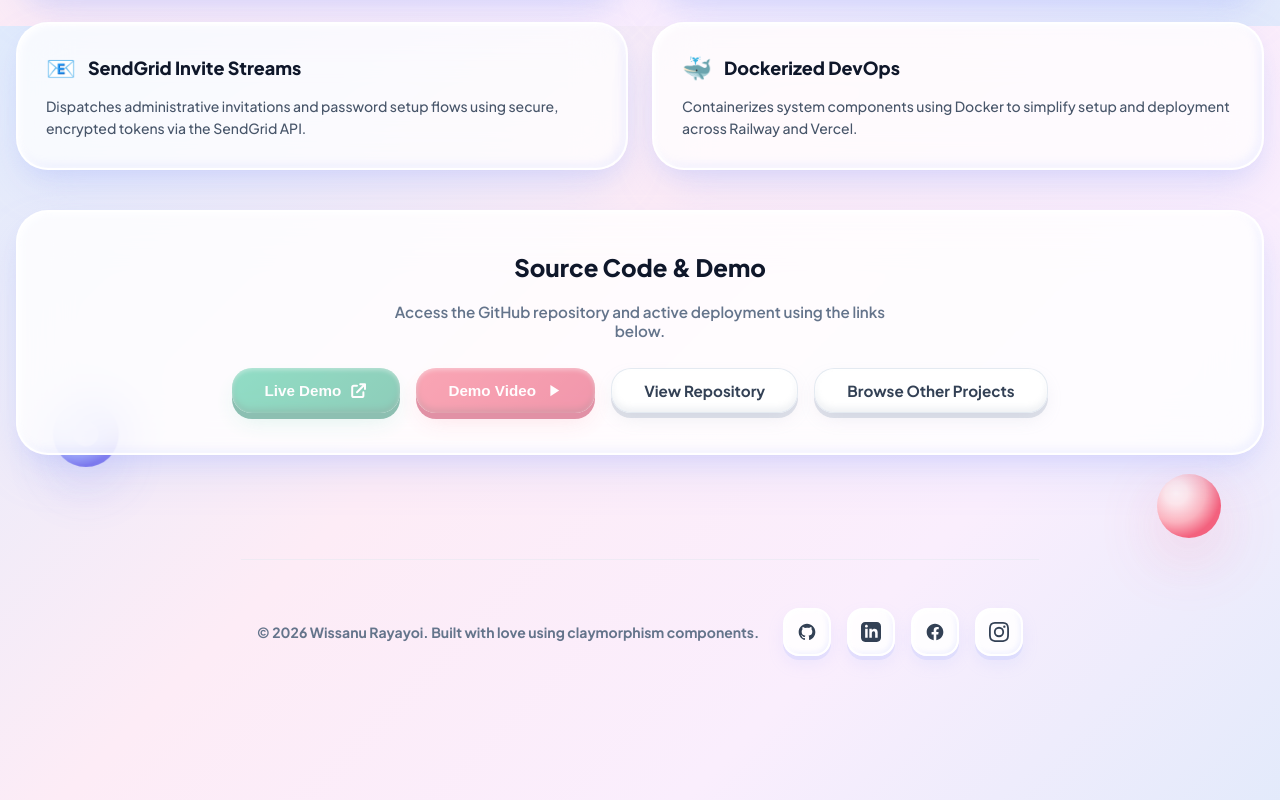
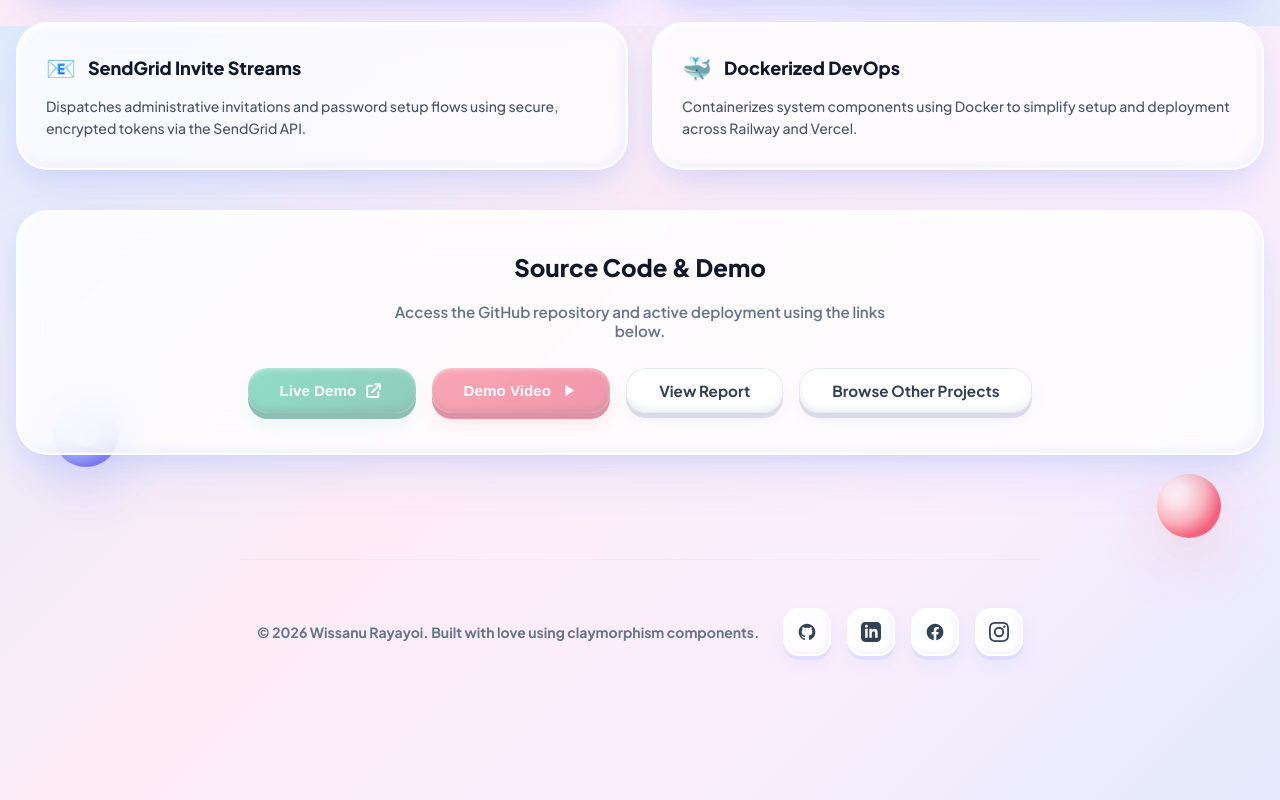
Before and after one commit to wiiznu17/portfolio, a Next.js app: page /projects/digishop in a window 1280 px wide. Shown: the part 2374-3174 px from the top of the page. Built offline with nearby package versions, Linux system fonts and the light colour scheme.

Commit message:
feat: add conditional render support for project report and source code links

```diff
--- a/src/app/projects/[id]/page.tsx
+++ b/src/app/projects/[id]/page.tsx
@@ -980,6 +980,7 @@ export default function ProjectDetailPage({
                 </svg>
               </button>
             )}
+            {project.hasSourceCode !== false ? (
             <a
               href={project.githubUrl}
               target="_blank"
@@ -1002,6 +1003,31 @@ export default function ProjectDetailPage({
                 )}
               </span>
             </a>
+            ) : null}
+            {project.hasReport !== false ? (
+            <a
+              href={project.reportUrl}
+              target="_blank"
+              rel="noopener noreferrer"
+              className="clay-btn-secondary"
+              style={{
+                padding: "0.75rem 2rem",
+                borderRadius: "1.25rem",
+                fontSize: "0.95rem",
+                fontWeight: 700,
+                display: "inline-flex",
+                alignItems: "center",
+                gap: "0.5rem",
+              }}
+            >
+              <span>
+                {t(
+                  "proj_btn_view_report",
+                  COMMON_TRANSLATIONS
+                )}
+              </span>
+            </a>
+            ) : null}
             <Link
               href="/#projects"
               className="clay-btn-secondary"
--- a/src/constants/projects.ts
+++ b/src/constants/projects.ts
@@ -85,11 +85,14 @@ export interface Project {
   architecture: { en: string[]; th: string[] }
   highlights: HighlightItem[]
   techStack: TechStackItem[]
-  githubUrl: string
-  demoUrl: string
-  videoUrl: string
+  githubUrl?: string
+  demoUrl?: string
+  videoUrl?: string
+  reportUrl?: string
   hasDemo?: boolean
   hasVideo?: boolean
+  hasSourceCode?: boolean
+  hasReport?: boolean
   bullets: { en: string[]; th: string[] }
   images: ProjectImage[]
 }
@@ -229,9 +232,13 @@ export const projectsData: Record<
       },
     ],
     githubUrl: "https://github.com/wiiznu17/j-ledger",
-    demoUrl: "https://p-wallet.wiiznu.dev",
+    // demoUrl: "https://p-wallet.wiiznu.dev",
+    videoUrl: "https://drive.google.com/file/d/1qpvlqDPhZ1L4BQeSovWACie49VHHhrVk/view?usp=drive_link",
+    hasReport: false,
     hasDemo: false,
-    videoUrl: "https://drive.google.com/file/d/1qpvlqDPhZ1L4BQeSovWACie49VHHhrVk/view?usp=drive_link",
+    hasVideo: true,
+    hasSourceCode: true,
+
     bullets: {
       en: [
         "Developed the financial transaction processing engine with Spring Boot and Hibernate within a double-entry ledger architecture.",
@@ -418,11 +425,14 @@ export const projectsData: Record<
         logo: "https://cdn.jsdelivr.net/gh/devicons/devicon@latest/icons/vercel/vercel-original.svg",
       },
     ],
-    githubUrl: "https://github.com/wiiznu17/digishop",
-    demoUrl: "https://digishop.wiiznu.dev",
-    videoUrl: "https://video.wiiznu.dev/digishop",
+    // githubUrl: "https://github.com/wiiznu17/digishop",
+    // demoUrl: "https://digishop.wiiznu.dev",
+    // videoUrl: "https://video.wiiznu.dev/digishop",
+    reportUrl: "https://drive.google.com/file/d/1EIyz-zeb8qhczTNdg_SfXzCNbEMu-Veb/view?usp=sharing",
     hasDemo: false,
     hasVideo: false,
+    hasSourceCode: false,
+    hasReport: true,
     bullets: {
       en: [
         "Designed and built the multi-vendor Merchant portal (inventories, orders) and Admin portal (RBAC, approvals) on a Client-Server architecture using Next.js 15 and Express.js.",
@@ -592,6 +602,10 @@ export const projectsData: Record<
     githubUrl: "https://github.com/wiiznu17/study-buddy",
     demoUrl: "https://study-buddy.space/",
     videoUrl: "https://drive.google.com/file/d/1IxOkJpOy2x86zUCFV4xVXX8z7rE9McYQ/view?usp=drive_link",
+    hasReport: false,
+    hasVideo: true,
+    hasDemo: true,
+    hasSourceCode: true,
     bullets: {
       en: [
         "Developed the multi-step Onboarding form using a persistent RegistrationContext with LocalStorage data recovery to assure smooth signup flows.",
--- a/src/constants/translations.ts
+++ b/src/constants/translations.ts
@@ -68,6 +68,10 @@ export const COMMON_TRANSLATIONS: Record<
   proj_btn_view_repo: {
     en: "View Repository",
     th: "ดูซอร์สโค้ด",
+  },
+  proj_btn_view_report: {
+    en: "View Report",
+    th: "ดูรายงาน"
   },
   proj_btn_other: {
     en: "Browse Other Projects",
```
